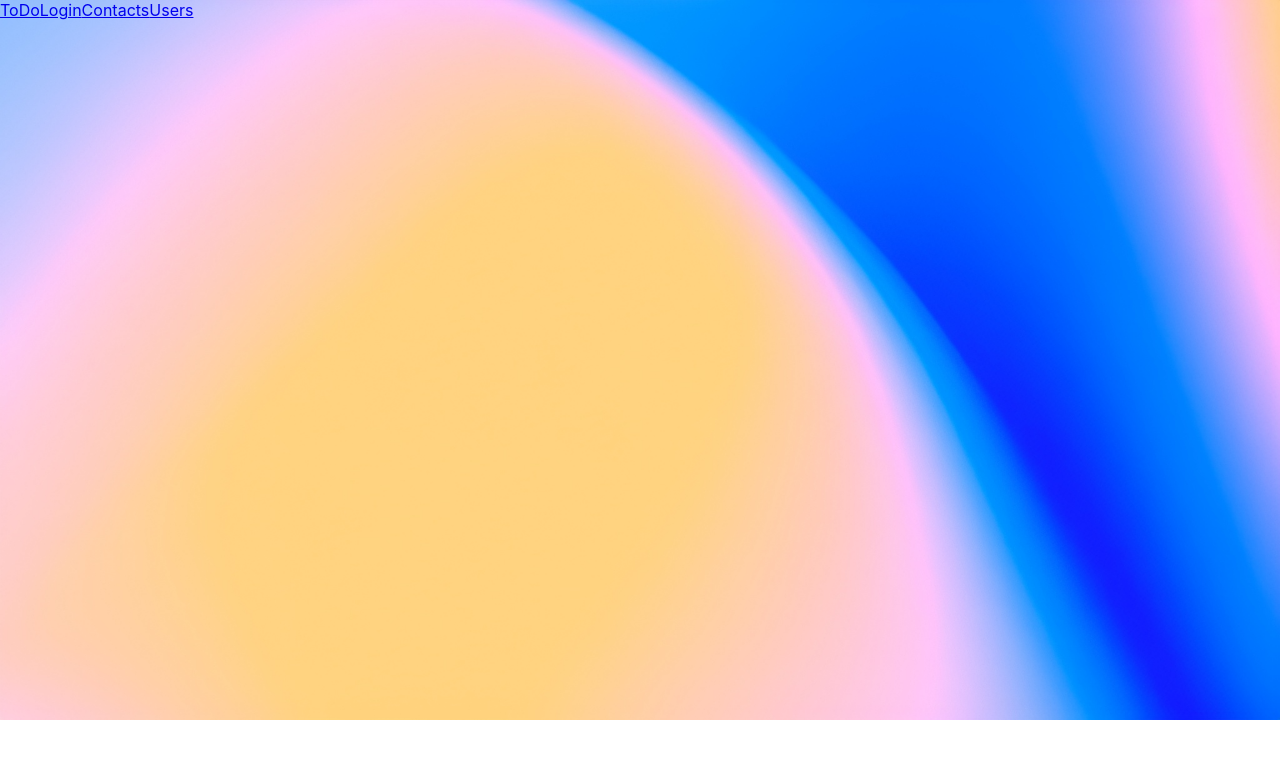
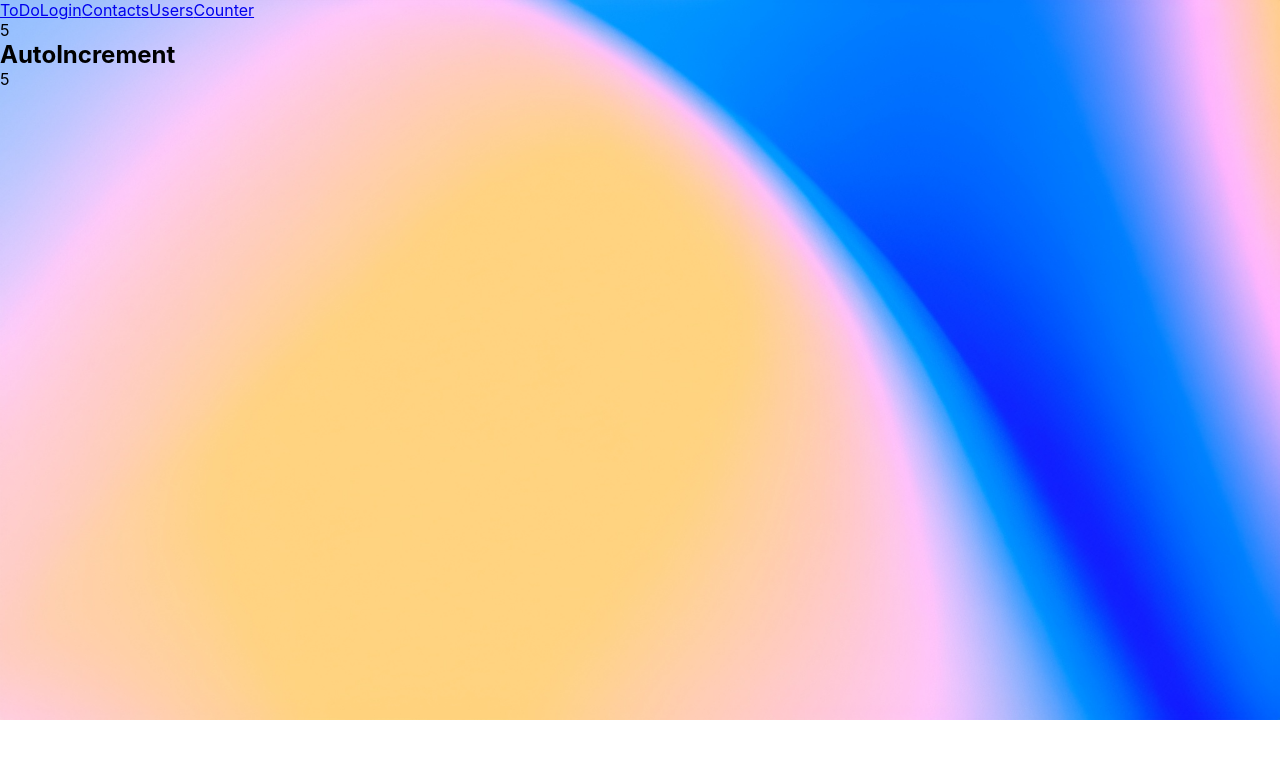
Before and after one commit to MaksimBoyko05/ReactStudy, a React (Create React App) app: page /counter in a window 1280 px wide. Shown: the top 758 px of the page. Built offline with nearby package versions, Linux system fonts and the light colour scheme.

Commit message:
useEffect dependencies and usage useContext. Add AutoCounter and AutoIncrement components; update AppContext to manage click state

```diff
--- a/src/App.jsx
+++ b/src/App.jsx
@@ -6,6 +6,7 @@ import LoginForm from "./LoginForm";
 import ContactList from "./components/ContactList";
 import UserCard from "./components/UserCard";
 import Users from "./components/UserList";
+import AutoCounter from "./components/AutoCounter";
 import { AppContextProvider } from "./context/AppContext";
 
 function App() {
@@ -17,16 +18,15 @@ function App() {
           <Link to="/login">Login</Link>
           <Link to="/contact">Contacts</Link>
           <Link to="/users">Users</Link>
+          <Link to="/counter">Counter</Link>
         </nav>
         <Routes>
           <Route path="/" element={<ToDo />} />
           <Route path="/login" element={<LoginForm />} />
           <Route path="/contact" element={<ContactList />} />
-        <Route path="/users" element={<Users/>} />
-        <Route
-          path="/user-card/:id"
-          element={<UserCard/>}
-        />
+          <Route path="/users" element={<Users />} />
+          <Route path="/user-card/:id" element={<UserCard />} />
+          <Route path="/counter" element={<AutoCounter />} />
         </Routes>
       </Router>
     </AppContextProvider>
--- /dev/null
+++ b/src/components/AutoCounter.jsx
@@ -0,0 +1,22 @@
+import { useState, useEffect } from "react";
+import AutoIncrement from "./AutoIncrement";
+function AutoCounter() {
+  const [count, setCount] = useState(0);
+
+  useEffect(() => {
+    const interval = setInterval(() => {
+      setCount((prev) => {
+        console.log(prev + 1);
+        return prev + 1;
+      });
+    }, 1000);
+    return () => clearInterval(interval);
+  }, []);
+  return (
+    <>
+      <p>{count}</p>
+      <AutoIncrement/>
+    </>
+  );
+}
+export default AutoCounter;
--- /dev/null
+++ b/src/components/AutoIncrement.jsx
@@ -0,0 +1,22 @@
+import { useState, useEffect, useContext } from "react";
+import { AppContext } from "../context/AppContext";
+
+function AutoIncrement() {
+  const { click, setClick } = useContext(AppContext);
+
+  useEffect(() => {
+    const interval = setInterval(() => {
+      setClick((prev) => prev + 1);
+      console.log("tick");
+    }, 1000);
+
+    return () => clearInterval(interval);
+  }, []);
+  return (
+    <>
+      <h2>AutoIncrement</h2>
+      <p>{click}</p>
+    </>
+  );
+}
+export default AutoIncrement;
--- a/src/context/AppContext.jsx
+++ b/src/context/AppContext.jsx
@@ -22,16 +22,19 @@ export function AppContextProvider({ children }) {
     const newUser = { id: Date.now(), name, status: status.toLowerCase() };
     setUsers([...usersList, newUser]);
   };
-const editUser = (id, newName, newStatus) => {
-  setUsers(usersList.map(u =>
-    u.id === id ? {...u, name: newName, status: newStatus} : u
-  ));
-};
-
-
+  const editUser = (id, newName, newStatus) => {
+    setUsers(
+      usersList.map((u) =>
+        u.id === id ? { ...u, name: newName, status: newStatus } : u
+      )
+    );
+  };
+  const [click, setClick] = useState(0);
   return (
-  <AppContext.Provider value={{ users, usersList, toggleStatus, addUser, editUser }}>
-    {children}
-  </AppContext.Provider>
+    <AppContext.Provider
+      value={{ users, usersList, toggleStatus, addUser, editUser, click, setClick }}
+    >
+      {children}
+    </AppContext.Provider>
   );
 }
```
Lines whose indentation alone changed are shown as unchanged.
